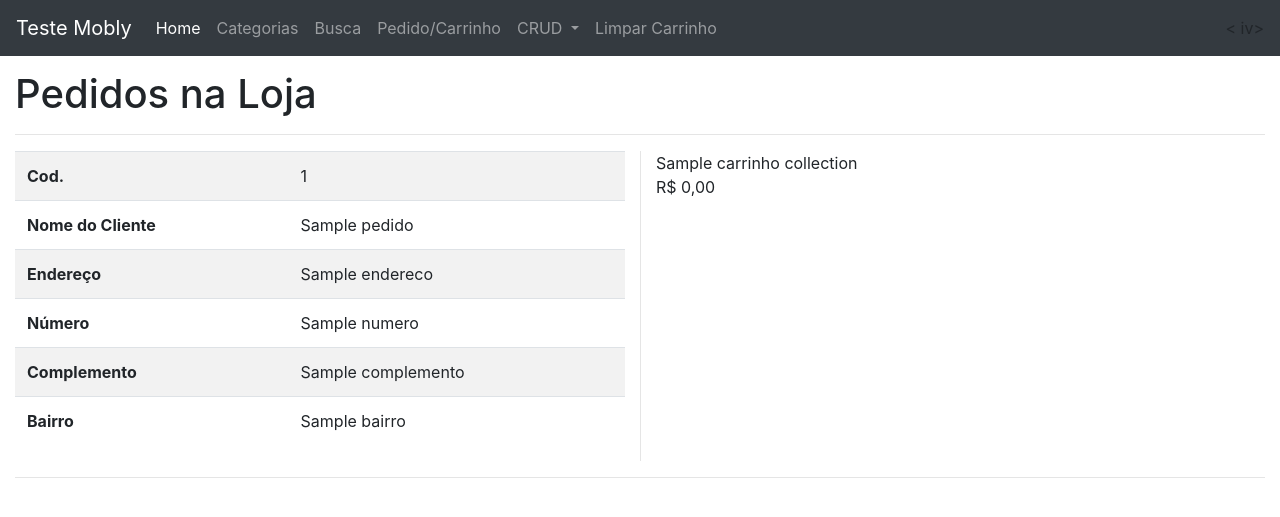
After one commit to vagnerhf/testemobly, a Symfony app: template templates/pedido/list.html.twig in a window 1280 px wide. The commit adds this page. Shown: the top 517 px of the page. Run offline with Twig, Linux system fonts and the light colour scheme; the template is opened without the code that fills it: most values are stand-ins (such as "Sample title", 1, 10 or a date in 2020); some libraries are stand-ins or nearby versions.

Commit message:
Criado a Visualização dos Pedidos

```diff
--- a/src/Entity/Pedido.php
+++ b/src/Entity/Pedido.php
@@ -265,6 +265,8 @@ class Pedido
 
         if($this->carrinho)
         {
+            $this->carrinhoCollection = new ArrayCollection();
+
             $array = json_decode($this->carrinho);
 
              foreach ($array as $element) {
@@ -275,6 +277,7 @@ class Pedido
 
                  $this->carrinhoCollection->add($produto);
              }
+
         }
 
     }
--- a/src/Entity/Produto.php
+++ b/src/Entity/Produto.php
@@ -179,7 +179,6 @@ class Produto extends MinhaEntidade
         $this->setDescricao($element->descricao);
 
 
-
     }
 
 }
--- a/templates/base.html.twig
+++ b/templates/base.html.twig
@@ -14,7 +14,7 @@
 </head>
 <body>
 <div class="container-fluid">
-    <nav class="navbar navbar-expand-md navbar-dark fixed-top bg-dark">
+    <nav class="navbar navbar-expand-sm navbar-dark fixed-top bg-dark">
         <a class="navbar-brand" href="{{ path('loja_produto') }}">Teste Mobly</a>
         <button class="navbar-toggler" type="button" data-toggle="collapse" data-target="#navbarCollapse" aria-controls="navbarCollapse" aria-expanded="false" aria-label="Toggle navigation">
             <span class="navbar-toggler-icon"></span>
@@ -42,13 +42,16 @@
                         <a class="dropdown-item" href="{{ path('listar_produto') }}">Produtos</a>
                         <a class="dropdown-item" href="{{ path('listar_categoria') }}">Categorias</a>
                         <a class="dropdown-item" href="{{ path('listar_caracteristica') }}">Características</a>
+                        <div class="dropdown-divider"></div>
+                        <a class="dropdown-item" href="{{ path('listar_pedido') }}">Pedidos</a>
                     </div>
                 </li>
-                <li class="nav-item">
+                <li class="nav-item pull-right">
                     <a class="nav-link" href="{{ path('pedido_limpar_carrinho') }}">Limpar Carrinho</a>
                 </li>
             </ul>
-        </div>
+        <
+ iv>
     </nav>
 
     <div class="row" style="margin-top: 70px">
--- /dev/null
+++ b/templates/pedido/list.html.twig
@@ -0,0 +1,57 @@
+{% extends "base.html.twig" %}
+
+{% block title %}
+   Pedidos na Loja
+{% endblock %}
+
+{% block body %}
+
+    <h1>Pedidos na Loja</h1>
+    <hr>
+    {% for pedido in pedidos %}
+        <div class="row">
+            <div class="col-6">
+                <table class="table table-striped">
+
+                    <tbody>
+                    <tr>
+                        <th>Cod.</th>
+                        <td>{{ pedido.id }}</td>
+                    </tr>
+
+                    <tr>
+                        <th>Nome do Cliente</th>
+                        <td>{{ pedido.nome }}</td>
+                    </tr>
+                    <tr>
+                        <th>Endereço</th>
+                        <td>{{ pedido.endereco }}</td>
+                    </tr>
+                    <tr>
+                        <th>Número</th>
+                        <td>{{ pedido.numero }}</td>
+                    </tr>
+                    <tr>
+                        <th>Complemento</th>
+                        <td>{{ pedido.complemento }}</td>
+                    </tr>
+                    <tr>
+                        <th>Bairro</th>
+                        <td>{{ pedido.bairro }}</td>
+                    </tr>
+                    </tbody>
+
+                </table>
+
+            </div>
+
+            <div class="col-6" style="border-left: 1px solid rgba(0,0,0,.1)">
+                {% for item in pedido.carrinhoCollection %}
+                {{ item.nome }} <br>
+                    R$ {{ item.preco|number_format(2, ',', '.') }}<br><br>
+                {% endfor %}
+            </div>
+        </div>
+        <hr>
+    {% endfor %}
+{% endblock %}
```
Also changed, not shown: src/Controller/PedidoController.php (+17 -0 lines).
